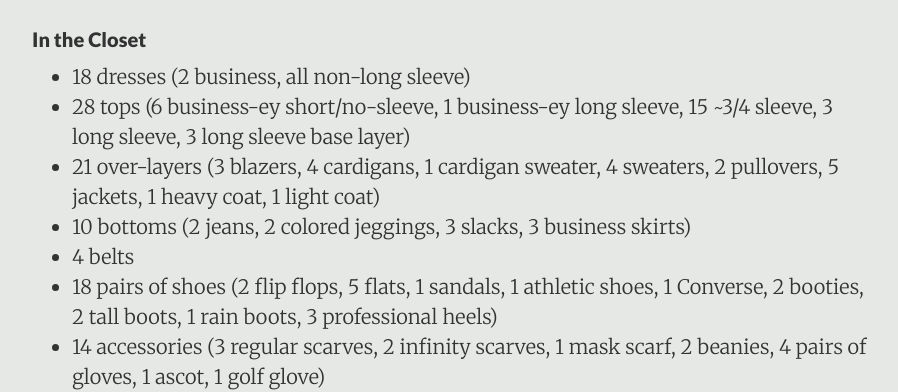
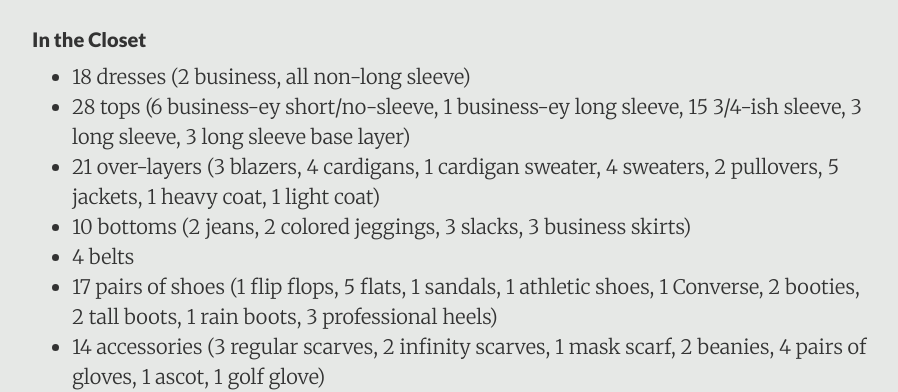
Before and after one commit to DestinyRoseMurphy/DestinyRoseMurphy.github.io, a Jekyll site: the page built from _posts/2017-10-19-Things-I-Kept.md, in a window 1280 px wide and 900 px high, scrolled down 9670 px. Shown: the part 166-558 px from the top of the window, without its empty margins (188-1086 px from the left). Built offline with Jekyll 4.4.1, drawn with Linux system fonts in a browser that asks for light colours.

Commit message:
Took bad flip flop out of things

```diff
--- a/_posts/2017-10-19-Things-I-Kept.md
+++ b/_posts/2017-10-19-Things-I-Kept.md
@@ -215,11 +215,11 @@ I got rid of the largest number of items when I cleaned out my clothes. Years of
 
 #### <a name="Closet"></a> In the Closet
 * 18 dresses (2 business, all non-long sleeve)
-* 28 tops (6 business-ey short/no-sleeve, 1 business-ey long sleeve, 15 ~3/4 sleeve, 3 long sleeve, 3 long sleeve base layer)
+* 28 tops (6 business-ey short/no-sleeve, 1 business-ey long sleeve, 15 3/4-ish sleeve, 3 long sleeve, 3 long sleeve base layer)
 * 21 over-layers (3 blazers, 4 cardigans, 1 cardigan sweater, 4 sweaters, 2 pullovers, 5 jackets, 1 heavy coat, 1 light coat)
 * 10 bottoms (2 jeans, 2 colored jeggings, 3 slacks, 3 business skirts)
 * 4 belts
-* 18 pairs of shoes (2 flip flops, 5 flats, 1 sandals, 1 athletic shoes, 1 Converse, 2 booties, 2 tall boots, 1 rain boots, 3 professional heels)
+* 17 pairs of shoes (1 flip flops, 5 flats, 1 sandals, 1 athletic shoes, 1 Converse, 2 booties, 2 tall boots, 1 rain boots, 3 professional heels)
 * 14 accessories (3 regular scarves, 2 infinity scarves, 1 mask scarf, 2 beanies, 4 pairs of gloves, 1 ascot, 1 golf glove)
 * 5 ballroom dancing pieces (standard dress, 2 Latin dresses, Supadance standard shoes, Very Fine Salsera Latin shoes)
 * Flapper girl dress and headband
```
